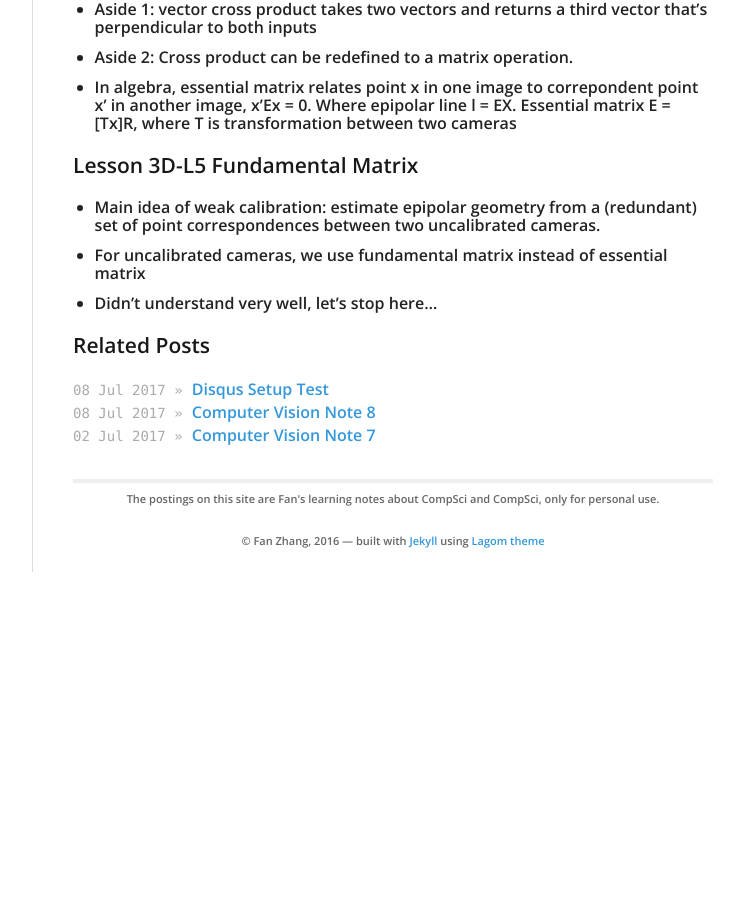
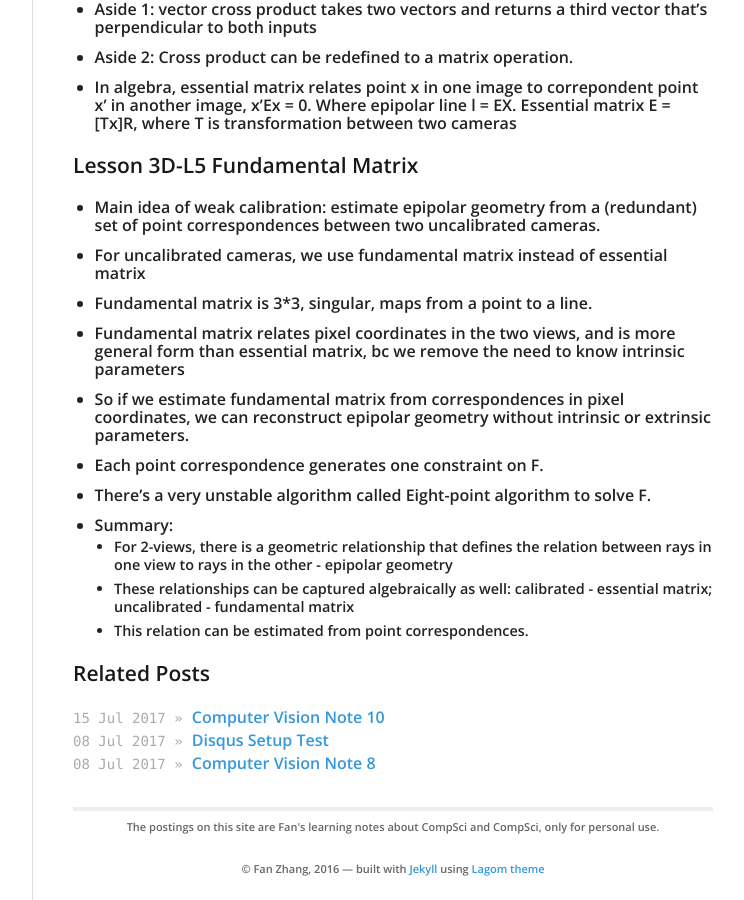
Before and after one commit to KimLakWon/fanfanman.github.io, a Jekyll site: the page built from _posts/2017-07-12-Computer-Vision-Note-9.md, in a window 1280 px wide and 900 px high, scrolled down 1356 px. Shown: the whole window, without its empty margins (378-1122 px from the left). Built offline with Jekyll 4.4.1, drawn with Linux system fonts in a browser that asks for light colours; nearby versions of some CDN libraries; comment, search, counter and statistics services are not loaded; before the commit the page ends 1928 px from its top, so only the background shows below that.

Commit message:
daily update July 17th 2017

```diff
--- a/_posts/2017-07-12-Computer-Vision-Note-9.md
+++ b/_posts/2017-07-12-Computer-Vision-Note-9.md
@@ -41,4 +41,12 @@ tags:
 ### Lesson 3D-L5 Fundamental Matrix
 - Main idea of weak calibration: estimate epipolar geometry from a (redundant) set of point correspondences between two uncalibrated cameras.
 - For uncalibrated cameras, we use fundamental matrix instead of essential matrix
-- Didn't understand very well, let's stop here...
+- Fundamental matrix is 3*3, singular, maps from a point to a line.
+- Fundamental matrix relates pixel coordinates in the two views, and is more general form than essential matrix, bc we remove the need to know intrinsic parameters
+- So if we estimate fundamental matrix from correspondences in pixel coordinates, we can reconstruct epipolar geometry without intrinsic or extrinsic parameters.
+- Each point correspondence generates one constraint on F.
+- There's a very unstable algorithm called Eight-point algorithm to solve F.
+- Summary:
+	- For 2-views, there is a geometric relationship that defines the relation between rays in one view to rays in the other - epipolar geometry
+	- These relationships can be captured algebraically as well: calibrated - essential matrix; uncalibrated - fundamental matrix
+	- This relation can be estimated from point correspondences.
```
Also changed, not shown: _posts/2017-07-16-Computer-Vision-Note-10.md (added, +19 -0 lines).
